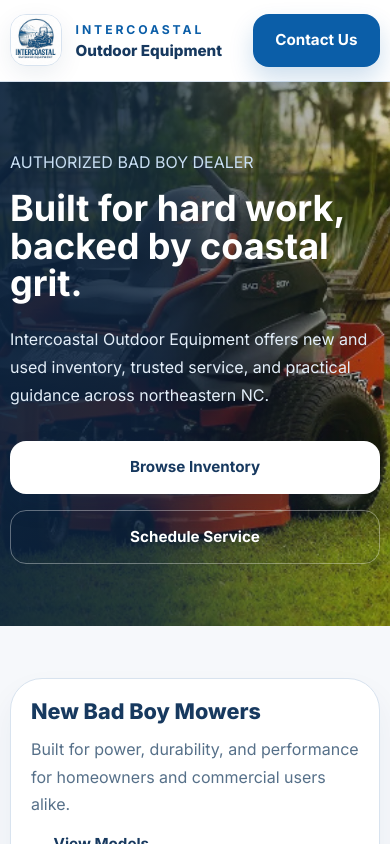
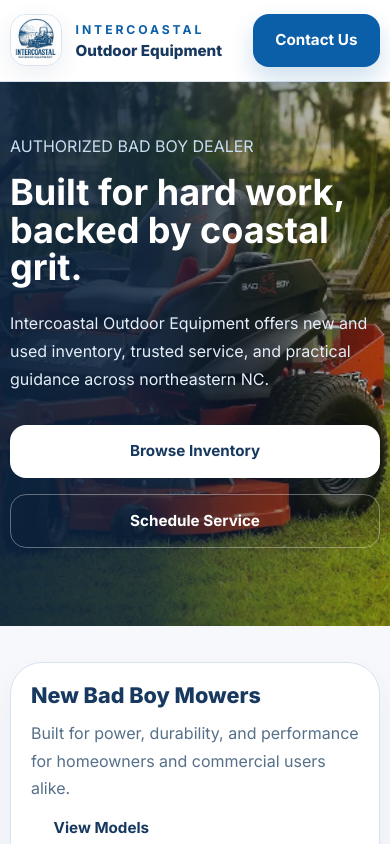
Before and after one commit to TanyaA318/intercoastal-website, a React (Vite) app: page / in a window 390 px wide. Shown: the top 844 px of the page. Built offline with nearby package versions, Linux system fonts and the light colour scheme.

Commit message:
Update styles.css

```diff
--- a/src/styles.css
+++ b/src/styles.css
@@ -549,8 +549,8 @@
 
   .hero-grid,
   .section {
-    padding-top: 3.25rem;
-    padding-bottom: 3.25rem;
+    padding-top: 2.25rem;
+    padding-bottom: 2.25rem;
   }
 
   .hero-card-inner,
```
